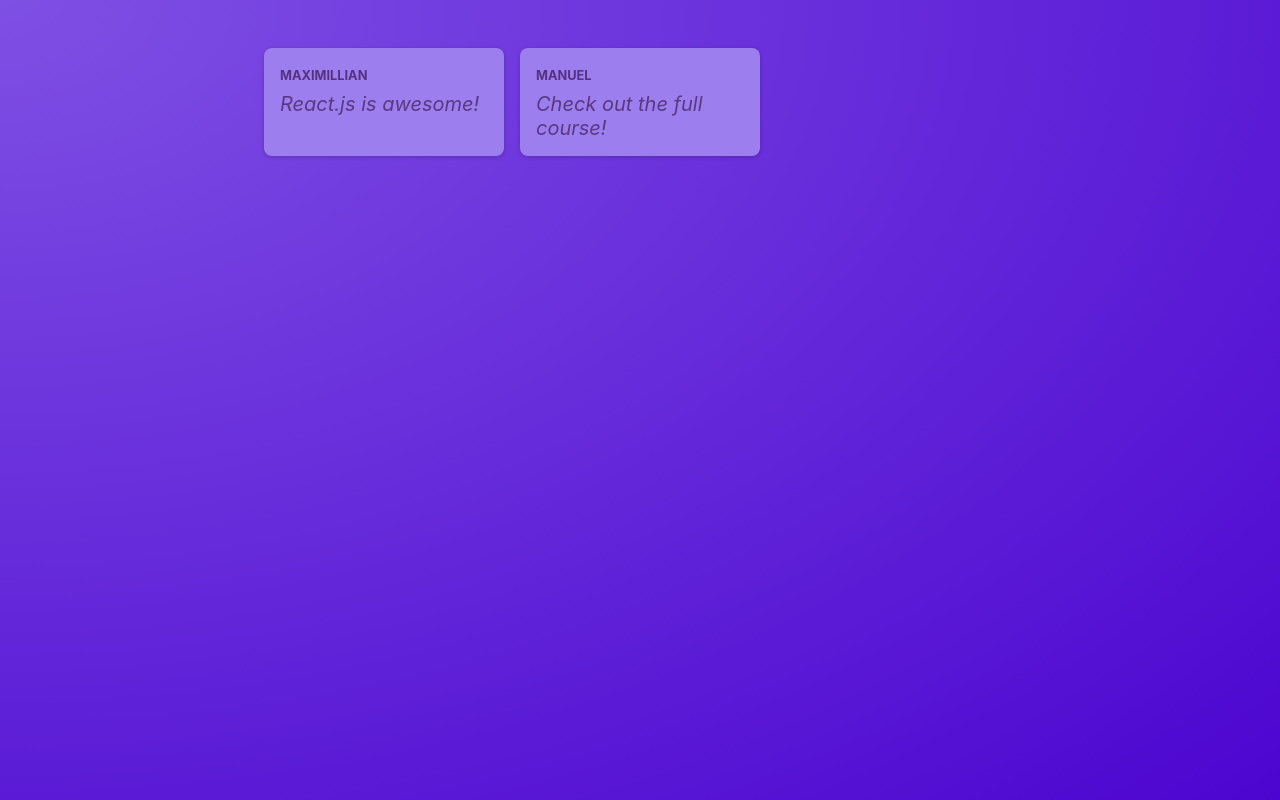
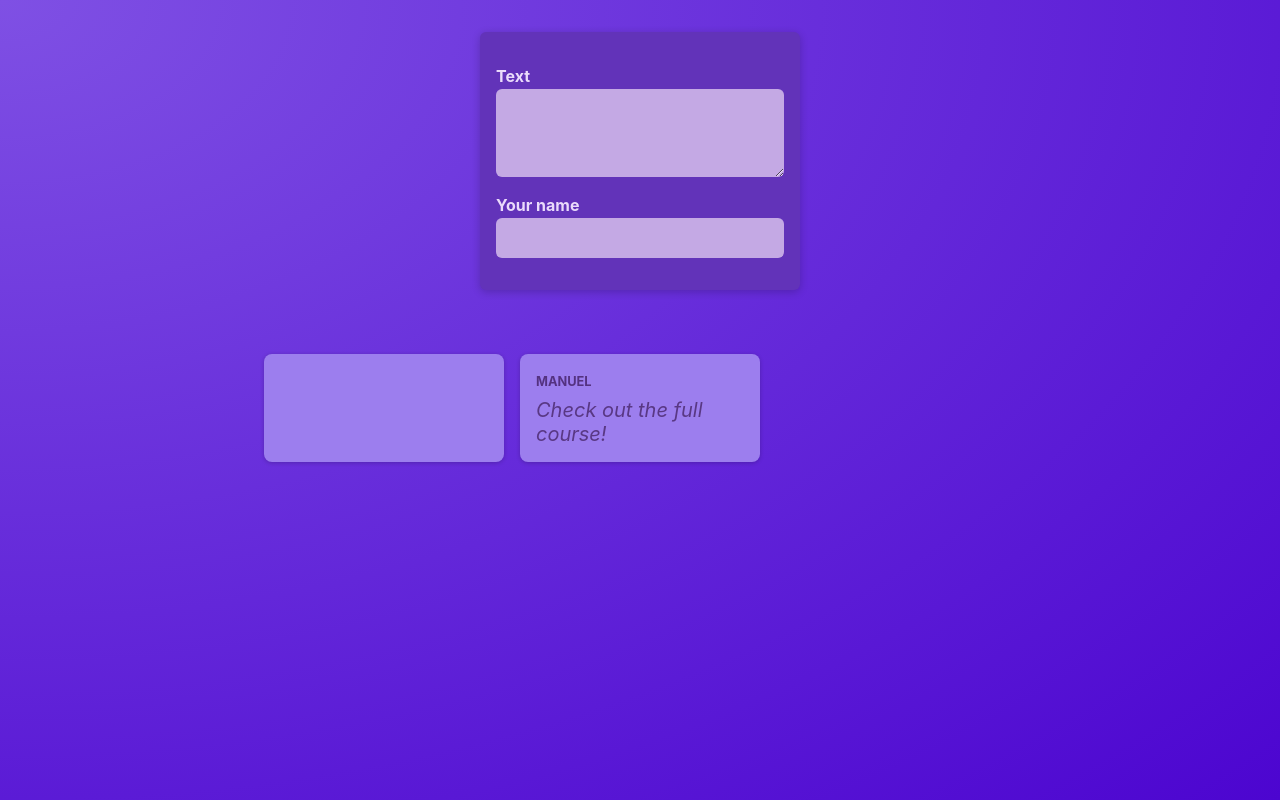
Before and after one commit to Gabriele-Cavallo/starting-project-react-recap, a React (Vite) app: page / in a window 1280 px wide. Built offline with nearby package versions, Linux system fonts and the light colour scheme.

Commit message:
feat: add useState lifting the state

```diff
--- /dev/null
+++ b/src/components/NewPost.jsx
@@ -0,0 +1,18 @@
+import classes from './NewPost.module.css';
+
+function NewPost({onBodyChange, onAuthorChange}) {
+    return (
+    <form className={classes.form}>
+        <p>
+        <label htmlFor="body">Text</label>
+        <textarea onChange={onBodyChange} id="body" required rows={3} />
+        </p>
+        <p>
+        <label htmlFor="name">Your name</label>
+        <input onChange={onAuthorChange} type="text" id="name" required />
+        </p>
+    </form>
+    );
+}
+
+export default NewPost;
--- /dev/null
+++ b/src/components/NewPost.module.css
@@ -0,0 +1,55 @@
+.form {
+    background-color: #6233b9;
+    padding: 1rem;
+    width: 20rem;
+    margin: 2rem auto;
+    border-radius: 6px;
+    box-shadow: 0 2px 8px rgba(0, 0, 0, 0.2);
+  }
+
+  .form label {
+    display: block;
+    margin-bottom: 0.05rem;
+    color: #eadbfb;
+    font-weight: bold;
+  }
+
+  .form input,
+  .form textarea {
+    display: block;
+    width: 100%;
+    font: inherit;
+    padding: 0.5rem;
+    border-radius: 6px;
+    border: none;
+    background-color: #c4a9e4;
+    color: #28262c;
+  }
+
+  .actions {
+    display: flex;
+    justify-content: flex-end;
+    gap: 0.5rem;
+  }
+
+  .actions button {
+    cursor: pointer;
+    font: inherit;
+    padding: 0.5rem 1.5rem;
+    border: none;
+    border-radius: 4px;
+    background-color: #34036c;
+    color: #e5d5f7;
+  }
+
+  .actions button:hover {
+    background-color: #23014a;
+  }
+
+  .actions button[type='button'] {
+    background-color: transparent;
+  }
+
+  .actions button[type='button']:hover {
+    color: #d1bee6;
+  }
--- a/src/components/PostsList.jsx
+++ b/src/components/PostsList.jsx
@@ -1,12 +1,29 @@
+import NewPost from "./NewPost";
 import Post from "./Post";
 import classes from './PostsList.module.css'
+import { useState } from 'react';
+
 
 
 export default function PostsList() {
+    const [enteredBody, setEnteredBody] = useState('');
+    const [enteredAuthor, setEnteredAuthor] = useState('');
+
+    function changeBodyHandler(event) {
+        setEnteredBody(event.target.value);
+    }
+
+    function changeAuthorHandler(event) {
+        setEnteredAuthor(event.target.value);
+    }
+
     return (
-        <ul className={classes.posts}>
-            <Post author="Maximillian" body="React.js is awesome!" />
-            <Post author="Manuel" body="Check out the full course!" />
-        </ul>
+        <>
+            <NewPost onBodyChange={changeBodyHandler} onAuthorChange={changeAuthorHandler} />
+            <ul className={classes.posts}>
+                <Post author={enteredAuthor} body={enteredBody} />
+                <Post author="Manuel" body="Check out the full course!" />
+            </ul>
+        </>
     )
 }
```
